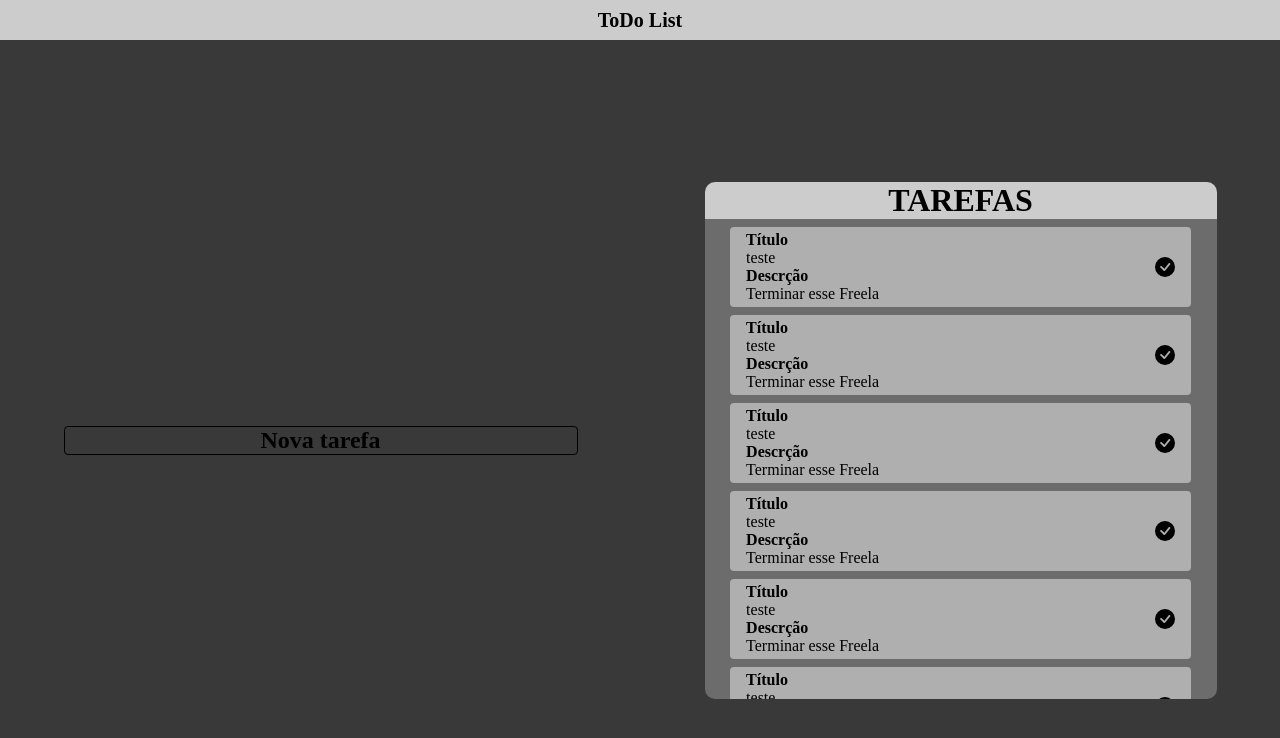
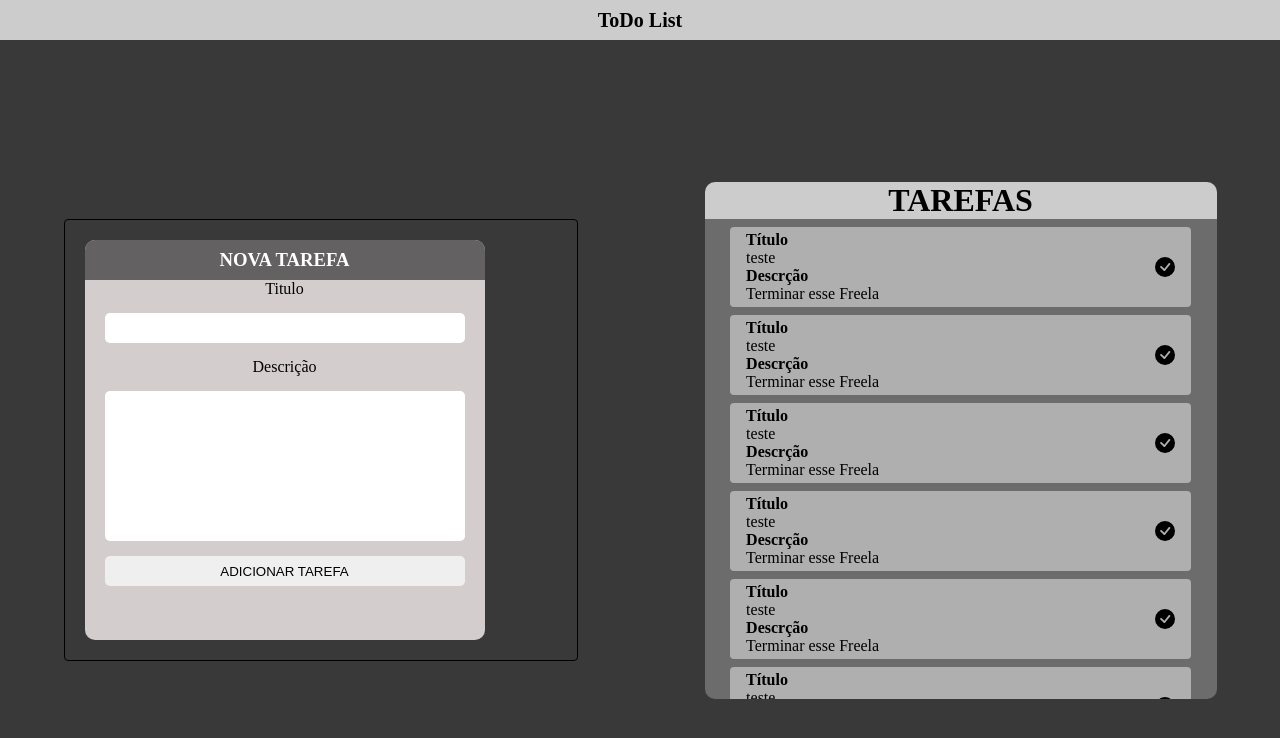
Before and after one commit to lorransantos/todoList, a React (Vite) app in the folder my-react-app/: page / in a window 1280 px wide. Shown: the top 738 px of the page. Built offline with nearby package versions, Linux system fonts and the light colour scheme.

Commit message:
style-global

```diff
--- a/my-react-app/src/App.jsx
+++ b/my-react-app/src/App.jsx
@@ -19,7 +19,7 @@ const App = () => {
       </Header>
       <Container>
         <CreateTasksContainer>
-          <h2>Nova tarefa</h2>
+          <CreateTask/>
         </CreateTasksContainer>
         <Tasks />
     </Container>
```
